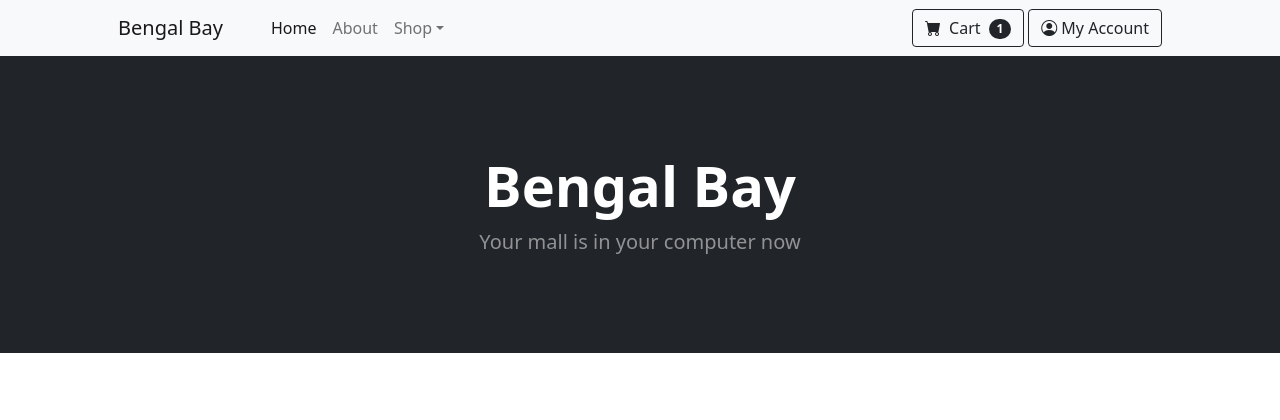
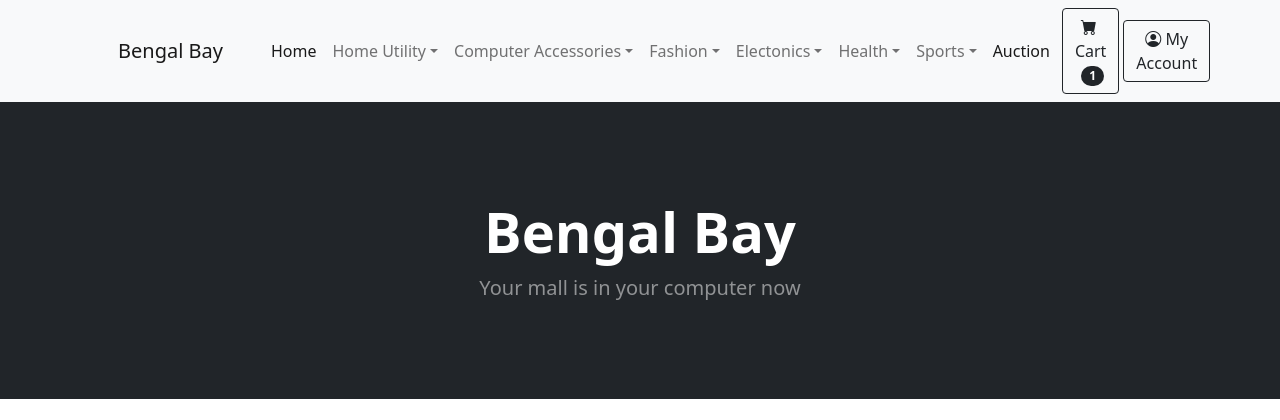
Before and after one commit to irri094/cse408ebay, a Django app: page / in a window 1280 px wide. Shown: the top 420 px of the page. Run offline with Django 4.2, Linux system fonts and the light colour scheme; data that the repository does not hold is empty; some libraries are stand-ins or nearby versions.

Commit message:
Update global_base.html

```diff
--- a/templates/base/global_base.html
+++ b/templates/base/global_base.html
@@ -7,7 +7,7 @@
     <meta name="viewport" content="width=device-width, initial-scale=1, shrink-to-fit=no"/>
     <meta name="description" content=""/>
     <meta name="author" content=""/>
-    <title>Shop Homepage - Start Bootstrap Template</title>
+    <title>Bengal Bay</title>
     <!-- Favicon-->
     <script src="https://code.jquery.com/jquery-3.6.0.min.js" integrity="sha256-/xUj+3OJU5yExlq6GSYGSHk7tPXikynS7ogEvDej/m4=" crossorigin="anonymous"></script>
     {#        <link rel="icon" type="image/x-icon" href="assets/favicon.ico" />#}
@@ -24,26 +24,102 @@
 <!-- Navigation-->
 <nav class="navbar navbar-expand-lg navbar-light bg-light">
     <div class="container px-4 px-lg-5">
-        <a class="navbar-brand" href="#!">Bengal Bay</a>
+        <a class="navbar-brand" href="#">Bengal Bay</a>
         <button class="navbar-toggler" type="button" data-bs-toggle="collapse" data-bs-target="#navbarSupportedContent"
                 aria-controls="navbarSupportedContent" aria-expanded="false" aria-label="Toggle navigation"><span
                 class="navbar-toggler-icon"></span></button>
         <div class="collapse navbar-collapse" id="navbarSupportedContent">
             <ul class="navbar-nav me-auto mb-2 mb-lg-0 ms-lg-4">
-                <li class="nav-item"><a class="nav-link active" aria-current="page" href="#!">Home</a></li>
-                <li class="nav-item"><a class="nav-link" href="#!">About</a></li>
+
+                <li class="nav-item"><a class="nav-link active" aria-current="page" href="#">Home</a></li>
+
                 <li class="nav-item dropdown">
                     <a class="nav-link dropdown-toggle" id="navbarDropdown" href="#" role="button"
-                       data-bs-toggle="dropdown" aria-expanded="false">Shop</a>
+                       data-bs-toggle="dropdown" aria-expanded="false">Home Utility</a>
                     <ul class="dropdown-menu" aria-labelledby="navbarDropdown">
-                        <li><a class="dropdown-item" href="#!">All Products</a></li>
-                        <li>
-                            <hr class="dropdown-divider"/>
-                        </li>
-                        <li><a class="dropdown-item" href="#!">Popular Items</a></li>
-                        <li><a class="dropdown-item" href="#!">New Arrivals</a></li>
+                        <li><a class="dropdown-item" href="#!">Home Decor</a></li>
+                        <li><a class="dropdown-item" href="#!">Bedding</a></li>
+                        <li><a class="dropdown-item" href="#!">Furnitures</a></li>
+                        <li><a class="dropdown-item" href="#!">Kitchenwear</a></li>
+                        <li><a class="dropdown-item" href="#!">Garden Items</a></li>
+                        <li><a class="dropdown-item" href="#!">Groceries</a></li>
+                        <li><a class="dropdown-item" href="#!">Lamp and Lighting</a></li>
+                        <li><a class="dropdown-item" href="#!">Rerigerators</a></li>
+                        <li><a class="dropdown-item" href="#!">washing Machine</a></li>
+                        <li><a class="dropdown-item" href="#!">Air Conditioner</a></li>
                     </ul>
                 </li>
+
+                <li class="nav-item dropdown">
+                    <a class="nav-link dropdown-toggle" id="navbarDropdown" href="#" role="button"
+                       data-bs-toggle="dropdown" aria-expanded="false">Computer Accessories</a>
+                    <ul class="dropdown-menu" aria-labelledby="navbarDropdown">
+                        <li><a class="dropdown-item" href="#!">Keyboard</a></li>
+                        <li><a class="dropdown-item" href="#!">Mouse</a></li>
+                        <li><a class="dropdown-item" href="#!">Motherboard</a></li>
+                        <li><a class="dropdown-item" href="#!">Graphics Card</a></li>
+                        <li><a class="dropdown-item" href="#!">Processor</a></li>
+                        <li><a class="dropdown-item" href="#!">Monitor</a></li>
+                        <li><a class="dropdown-item" href="#!">Casing</a></li>
+                        <li><a class="dropdown-item" href="#!">Cooler</a></li>
+                        <li><a class="dropdown-item" href="#!">Power Supply</a></li>
+                        <li><a class="dropdown-item" href="#!">Storage</a></li>
+                    </ul>
+                </li>
+
+                <li class="nav-item dropdown">
+                    <a class="nav-link dropdown-toggle" id="navbarDropdown" href="#" role="button"
+                       data-bs-toggle="dropdown" aria-expanded="false">Fashion</a>
+                    <ul class="dropdown-menu" aria-labelledby="navbarDropdown">
+                        <li><a class="dropdown-item" href="#!">Clothing</a></li>
+                        <li><a class="dropdown-item" href="#!">Bags</a></li>
+                        <li><a class="dropdown-item" href="#!">Luggage</a></li>
+                        <li><a class="dropdown-item" href="#!">Eyewear</a></li>
+                        <li><a class="dropdown-item" href="#!">Watches</a></li>
+                        <li><a class="dropdown-item" href="#!">Jewellery</a></li>
+                        <li><a class="dropdown-item" href="#!">Wallet</a></li>
+                    </ul>
+                </li>
+
+                <li class="nav-item dropdown">
+                    <a class="nav-link dropdown-toggle" id="navbarDropdown" href="#" role="button"
+                       data-bs-toggle="dropdown" aria-expanded="false">Electonics</a>
+                    <ul class="dropdown-menu" aria-labelledby="navbarDropdown">
+                        <li><a class="dropdown-item" href="#!">Cell Phones</a></li>
+                        <li><a class="dropdown-item" href="#!">TV</a></li>
+                        <li><a class="dropdown-item" href="#!">Camera</a></li>
+                        <li><a class="dropdown-item" href="#!">Vehicle</a></li>
+                        <li><a class="dropdown-item" href="#!">Drones</a></li>
+                        <li><a class="dropdown-item" href="#!">Console</a></li>
+                    </ul>
+                </li>
+
+                <li class="nav-item dropdown">
+                    <a class="nav-link dropdown-toggle" id="navbarDropdown" href="#" role="button"
+                       data-bs-toggle="dropdown" aria-expanded="false">Health</a>
+                    <ul class="dropdown-menu" aria-labelledby="navbarDropdown">
+                        <li><a class="dropdown-item" href="#!">Eyecare</a></li>
+                        <li><a class="dropdown-item" href="#!">Hair and skin</a></li>
+                        <li><a class="dropdown-item" href="#!">Fragrance</a></li>
+                        <li><a class="dropdown-item" href="#!">Makeup</a></li>
+                        <li><a class="dropdown-item" href="#!">Oral care</a></li>
+                    </ul>
+                </li>
+
+                <li class="nav-item dropdown">
+                    <a class="nav-link dropdown-toggle" id="navbarDropdown" href="#" role="button"
+                       data-bs-toggle="dropdown" aria-expanded="false">Sports</a>
+                    <ul class="dropdown-menu" aria-labelledby="navbarDropdown">
+                        <li><a class="dropdown-item" href="#!">Indoor</a></li>
+                        <li><a class="dropdown-item" href="#!">Outdoor</a></li>
+                        <li><a class="dropdown-item" href="#!">Fitness</a></li>
+                        <li><a class="dropdown-item" href="#!">Cycling</a></li>
+                        <li><a class="dropdown-item" href="#!">Fishing</a></li>
+                    </ul>
+                </li>
+
+                <li class="nav-item"><a class="nav-link active" aria-current="page" href="#">Auction</a></li>
+
             </ul>
 
             <button class="btn btn-outline-dark mx-1">
```
